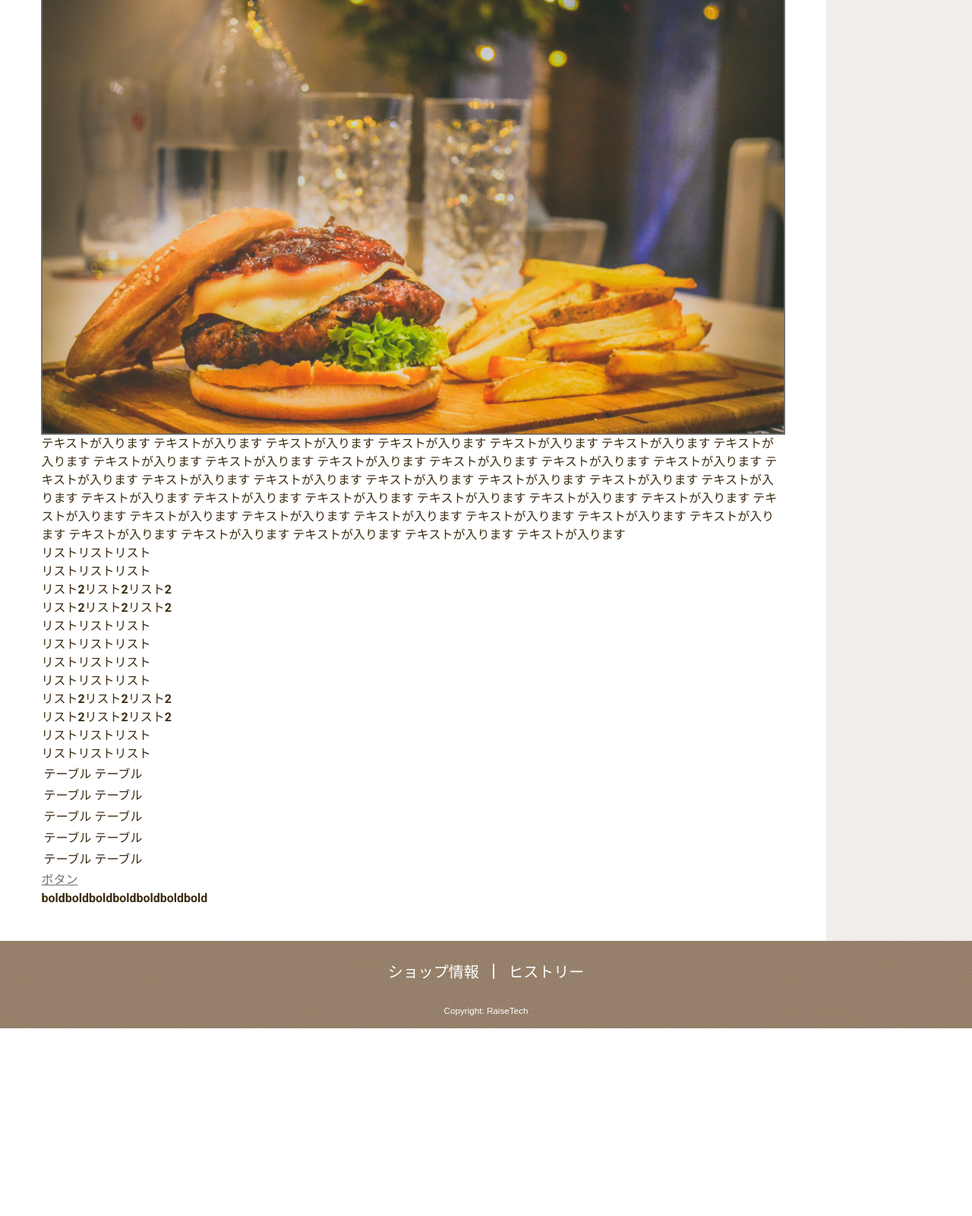
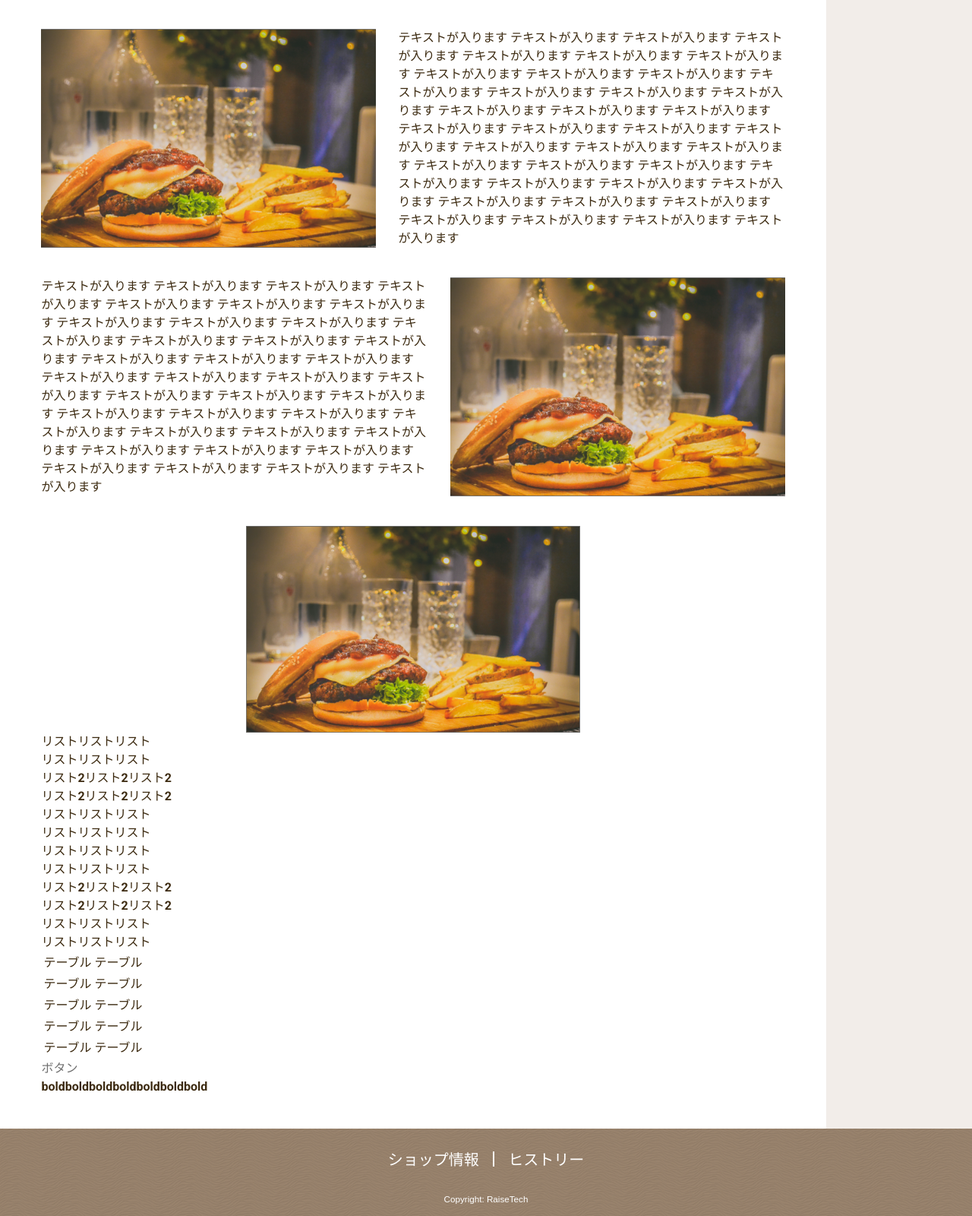
Before and after one commit to saki00105/saishuu-wp, a PHP site: page /single.html in a window 1280 px wide. Shown: the part 2247-3847 px from the top of the page at 76% size. Before the commit the page ends 3600 px from the top, so only its background shows below. Run offline with PHP 8.4, Linux system fonts and the light colour scheme; some web fonts are replaced.

Commit message:
single-img

```diff
--- a/css/app.css
+++ b/css/app.css
@@ -46,8 +46,13 @@ body, input {
   font-family: "Roboto", "M PLUS 1", sans-serif;
 }
 
-body, input, a {
+body, input {
   color: #707070;
+}
+
+a:not(cite > a) {
+  color: #707070;
+  text-decoration: none;
 }
 
 main {
@@ -1224,6 +1169,133 @@ p > a, li > a {
   }
 }
 
+@media screen and (max-width: 768px) {
+  .c-color_bg--blockquote {
+    margin-top: 5%;
+    padding: 7% 5%;
+  }
+}
+@media screen and (min-width: 769px) and (max-width: 1024px) {
+  .c-color_bg--blockquote {
+    margin-top: 6%;
+    padding: 6%;
+  }
+}
+@media screen and (min-width: 1024px) {
+  .c-color_bg--blockquote {
+    margin-top: 5%;
+    padding: 4%;
+  }
+}
+@media screen and (min-width: 769px) and (max-width: 1024px) {
+  .c-color_bg--blockquote p:last-of-type {
+    margin-top: 5%;
+  }
+}
+@media screen and (min-width: 1024px) {
+  .c-color_bg--blockquote p:last-of-type {
+    margin-top: 4.5%;
+  }
+}
+
+.p-single__full-image {
+  width: 100%;
+  height: 50%;
+  -o-object-fit: cover;
+     object-fit: cover;
+}
+@media screen and (max-width: 768px) {
+  .p-single__full-image {
+    margin-top: 8%;
+  }
+}
+@media screen and (min-width: 769px) and (max-width: 1024px) {
+  .p-single__full-image {
+    margin-top: 7%;
+  }
+}
+@media screen and (min-width: 1024px) {
+  .p-single__full-image {
+    margin-top: 5%;
+  }
+}
+.p-single__content {
+  display: flex;
+  gap: 3%;
+}
+@media screen and (max-width: 768px) {
+  .p-single__content {
+    margin-top: 8%;
+  }
+}
+@media screen and (min-width: 769px) and (max-width: 1024px) {
+  .p-single__content {
+    margin-top: 7%;
+  }
+}
+@media screen and (min-width: 1024px) {
+  .p-single__content {
+    margin-top: 4%;
+  }
+}
+.p-single__content p {
+  width: 55%;
+}
+.p-single__content:nth-child(even) {
+  flex-direction: row-reverse;
+}
+.p-single__half-image {
+  -o-object-fit: cover;
+     object-fit: cover;
+  -o-object-position: bottom;
+     object-position: bottom;
+}
+@media screen and (max-width: 768px) {
+  .p-single__half-image {
+    width: 45%;
+    height: 50%;
+  }
+}
+@media screen and (min-width: 769px) and (max-width: 1024px) {
+  .p-single__half-image {
+    width: 45%;
+    height: 50%;
+  }
+}
+@media screen and (min-width: 1024px) {
+  .p-single__half-image {
+    width: 45%;
+    max-height: 36rem;
+  }
+}
+.p-single__half-image--center {
+  margin: 0 auto;
+  -o-object-fit: cover;
+     object-fit: cover;
+  -o-object-position: bottom;
+     object-position: bottom;
+}
+@media screen and (max-width: 768px) {
+  .p-single__half-image--center {
+    margin-top: 8%;
+    width: 80%;
+  }
+}
+@media screen and (min-width: 769px) and (max-width: 1024px) {
+  .p-single__half-image--center {
+    margin-top: 7%;
+    width: 80%;
+    max-height: 36rem;
+  }
+}
+@media screen and (min-width: 1024px) {
+  .p-single__half-image--center {
+    margin-top: 4%;
+    width: 45%;
+    max-height: 36rem;
+  }
+}
+
 .p-visual--main {
   width: auto;
   position: relative;
--- a/sass/foundation/_base.scss
+++ b/sass/foundation/_base.scss
@@ -10,8 +10,13 @@ body,input{
     font-family: 'Roboto','M PLUS 1', sans-serif;
 }
 
-body, input,a{
+body, input{
     color: var.$sidber-text;
+}
+
+a:not(cite>a){
+    color: var.$sidber-text;
+    text-decoration: none;
 }
 
 main{
@@ -27,11 +32,6 @@ ul,ol,li{
     padding-left: 0px;
 }
 
-p > a , li > a{
-    text-decoration: none;
-}
-
-// img{
-//     object-fit: cover;
-//     z-index: -10;
+// p > a , li > a{
+//     text-decoration: none;
 // }
--- a/sass/foundation/_variable.scss
+++ b/sass/foundation/_variable.scss
@@ -7,3 +7,4 @@ $footer-coler:#9D8670;
 $white:#FFFFFF;
 $black: #000000;
 $archive-color:#3C2B1C;
+$blockquote-color:#f5f5f5;
--- a/sass/object/component/_c-color.scss
+++ b/sass/object/component/_c-color.scss
@@ -26,5 +26,9 @@
     &--black-top{
         background:rgba(0,0,0,0.4);
     }
+    &--blockquote{
+        // background:rgba(0,15,255,0.1);
+        background-color: $blockquote-color;
+    }
 
 }
--- a/sass/object/component/_c-link.scss
+++ b/sass/object/component/_c-link.scss
@@ -5,7 +5,7 @@
         flex-wrap: wrap;
     }
 
-    &--disc{
-        list-style: disc;
-    }
+    // &--disc{
+    //     list-style: disc;
+    // }
 }
--- a/sass/object/project/_p-main.scss
+++ b/sass/object/project/_p-main.scss
@@ -1,48 +1,7 @@
 @use "../../foundation/variable" as var;
 @use "../../foundation/mixin" as m;
 
-.p-main{
-    &__visual{
-        width: auto;
-        position: relative;
 
-        @include m.sp{
-            height: 28rem;
-            @include bg-img(url(../../img/mainvisual-sp@2x.jpg));
-            background-position: center;
-        }
-        @include m.tab{
-            height: 28rem;
-            @include bg-img(url(../../img/mainvisual-pc@2x.jpg));
-            background-position-y: 50%;
-        }
-        @include m.pc{
-            height: 53rem;
-            @include bg-img(url(../../img/mainvisual-pc@2x.jpg));
-            background-position-y: 50%;
-        }
-    }
-    &__visual-title{
-        position: absolute;
-
-        @include m.sp{
-            top: 12.2rem;
-            left: 2.5rem;
-            font-size: 3.6rem;
-        }
-        @include m.tab{
-            top: 12rem;
-            left: 8.6rem;
-            font-size: 3.6rem;
-        }
-        @include m.pc{
-            font-size: clamp(3.6rem, 3.143rem + 0.446vw, 4rem);
-            top:23.4rem ;
-            left:8.6rem ;
-        }
-
-    }
-}
 
 .p-main__title{
     position: relative;
--- a/sass/object/project/_p-single.scss
+++ b/sass/object/project/_p-single.scss
@@ -12,3 +12,102 @@
         margin-top: 4%;
     }
 }
+
+.c-color_bg--blockquote{
+    @include m.sp{
+        margin-top: 5%;
+        padding: 7% 5%;
+    }
+    @include m.tab{
+        margin-top: 6%;
+        padding: 6%;
+    }
+    @include m.pc{
+        margin-top: 5%;
+        padding: 4%;
+    }
+    p:last-of-type{
+        @include m.tab{
+            margin-top: 5%;
+        }
+        @include m.pc{
+            margin-top: 4.5%;
+        }
+    }
+}
+
+.p-single{
+    &__full-image{
+        width: 100%;
+        height: 50%;
+        object-fit: cover;
+        @include m.sp{
+            margin-top: 8%;
+        }
+        @include m.tab{
+            margin-top: 7%;
+        }
+        @include m.pc{
+            margin-top: 5%;
+        }
+    }
+
+    &__content{
+        display: flex;
+        gap: 3%;
+        @include m.sp{
+            margin-top: 8%;
+        }
+        @include m.tab{
+            margin-top: 7%;
+        }
+        @include m.pc{
+            margin-top: 4%;
+        }
+        p{
+            width: 55%;
+        }
+        &:nth-child(even){
+            flex-direction: row-reverse;
+
+        }
+
+    }
+    &__half-image{
+        object-fit: cover;
+        object-position: bottom;
+        @include m.sp{
+            width: 45%;
+            height: 50%;
+        }
+        @include m.tab{
+            width: 45%;
+            height: 50%;
+        }
+        @include m.pc{
+            width: 45%;
+            max-height: 36rem;
+        }
+        &--center{
+            margin: 0 auto;
+            object-fit: cover;
+            object-position: bottom;
+            @include m.sp{
+                margin-top: 8%;
+                width: 80%;
+            }
+            @include m.tab{
+                margin-top: 7%;
+                width: 80%;
+                max-height: 36rem;
+            }
+            @include m.pc{
+                margin-top: 4%;
+                width: 45%;
+                max-height: 36rem;
+            }
+
+        }
+
+    }
+}
--- a/sass/object/utility/_u-margin.scss
+++ b/sass/object/utility/_u-margin.scss
@@ -1,3 +1,12 @@
-.u_m-0{
-    margin: 0 auto;
+@use "../../foundation/variable" as var;
+@use "../../foundation/mixin" as m;
+
+// .u_m-0{
+//     margin: 0 auto;
+// }
+
+.p-single__content + .p-single__content{
+    @include m.tab{
+        margin-top: 15%;
+    }
 }
--- a/single.html
+++ b/single.html
@@ -137,28 +137,27 @@
                     <h5 class="c-text--h5">見出しh5</h5>
                     <h6 class="c-text--h6">見出しh6</h6>
                 </div>
-                <div>
-                    <blockquote cite="/" class="class="c-text--p>
-                        <p>Blockquote 引用タグ引用タグ引用タグ引用タグ引用タグ引用タグ引用タグ引用タグ引用タグ引用タグ引用タグ引用タグ引用タグ引用タグ引用タグ引用タグ引用タグ引用タグ引用タグ引用タグ引用タグ引用タグ引用タグ引用タグ引用タグ引用タグ引用タグ引用タグ引用タグ引用タグ引用タグ引用タグ引用タグ引用タグ引用タグ引用タグ引用タグ引用タグ引用タグ引用タグ引用タグ引用タグ引用タグ引用タグ引用タグ引用タグ引用タグ引用タグ引用タグ引用タグ引用タグ引用タグ引用タグ引用タグ引用タグ引用タグ引用タグ引用タグ引用タグ引用タグ引用タグ引用タグ引用タグ引用タグ引用タグ引用タグ引用タグ引用タグ引用タグ引用タグ引用タグ引用タグ引用タグ引用タグ引用タグ引用タグ引用タグ引用タグ引用タグ引用タグ引用タグ引用タグ引用タグ引用タグ引用タグ引用タグ引用タグ引用タグ引用タグ引用タグ引用タグ引用タグ引用タグ引用タグ引用タグ引用タグ引用タグ引用タグ</p>
-                        出典元：<cite><a href="/" class="c-link--disc">○○○○○○○○○○○○</a></cite>
-                    </blockquote>
 
-                </div>
-                <div>
-                    <img src="/img/cooked-foods-750073.png" alt="チーズバーガーの写真">
-                </div>
+                <blockquote cite="/" class="c-color_bg--blockquote c-text--p">
+                    <p>Blockquote 引用タグ引用タグ引用タグ引用タグ引用タグ引用タグ引用タグ引用タグ引用タグ引用タグ引用タグ引用タグ引用タグ引用タグ引用タグ引用タグ引用タグ引用タグ引用タグ引用タグ引用タグ引用タグ引用タグ引用タグ引用タグ引用タグ引用タグ引用タグ引用タグ引用タグ引用タグ引用タグ引用タグ引用タグ引用タグ引用タグ引用タグ引用タグ引用タグ引用タグ引用タグ引用タグ引用タグ引用タグ引用タグ引用タグ引用タグ引用タグ引用タグ引用タグ引用タグ引用タグ引用タグ引用タグ引用タグ引用タグ引用タグ引用タグ引用タグ引用タグ引用タグ引用タグ引用タグ引用タグ引用タグ引用タグ引用タグ引用タグ引用タグ引用タグ引用タグ引用タグ引用タグ引用タグ引用タグ引用タグ引用タグ引用タグ引用タグ引用タグ引用タグ引用タグ引用タグ引用タグ引用タグ引用タグ引用タグ引用タグ引用タグ引用タグ引用タグ引用タグ引用タグ引用タグ引用タグ引用タグ引用タグ引用タグ</p>
+                    <p>出典元：<cite><a href="/" class="">○○○○○○○○○○○○</a></cite></p>
+                </blockquote>
 
                 <div>
-                    <img src="/img/cooked-foods-small.png" alt="チーズバーガーの写真">
+                    <img src="/img/cooked-foods-750073.png" class="p-single__full-image" alt="チーズバーガーの写真">
                     <div>
-                        <p class="c-text--p"> テキストが入ります テキストが入ります テキストが入ります テキストが入ります テキストが入ります テキストが入ります テキストが入ります テキストが入ります テキストが入ります テキストが入ります テキストが入ります テキストが入ります テキストが入ります テキストが入ります テキストが入ります テキストが入ります テキストが入ります テキストが入ります テキストが入ります テキストが入ります テキストが入ります テキストが入ります テキストが入ります テキストが入ります テキストが入ります テキストが入ります テキストが入ります テキストが入ります テキストが入ります テキストが入ります テキストが入ります テキストが入ります テキストが入ります テキストが入ります テキストが入ります テキストが入ります テキストが入ります テキストが入ります</p>
+                        <div class="p-single__content">
+                            <img src="/img/cooked-foods-small.png" class="p-single__half-image" alt="チーズバーガーの写真">
+                            <p class="c-text--p"> テキストが入ります テキストが入ります テキストが入ります テキストが入ります テキストが入ります テキストが入ります テキストが入ります テキストが入ります テキストが入ります テキストが入ります テキストが入ります テキストが入ります テキストが入ります テキストが入ります テキストが入ります テキストが入ります テキストが入ります テキストが入ります テキストが入ります テキストが入ります テキストが入ります テキストが入ります テキストが入ります テキストが入ります テキストが入ります テキストが入ります テキストが入ります テキストが入ります テキストが入ります テキストが入ります テキストが入ります テキストが入ります テキストが入ります テキストが入ります テキストが入ります テキストが入ります テキストが入ります テキストが入ります</p>
+                        </div>
+                        <div class="p-single__content">
+                            <img src="/img/cooked-foods-small.png" class="p-single__half-image" alt="チーズバーガーの写真">
+                            <p class="c-text--p"> テキストが入ります テキストが入ります テキストが入ります テキストが入ります テキストが入ります テキストが入ります テキストが入ります テキストが入ります テキストが入ります テキストが入ります テキストが入ります テキストが入ります テキストが入ります テキストが入ります テキストが入ります テキストが入ります テキストが入ります テキストが入ります テキストが入ります テキストが入ります テキストが入ります テキストが入ります テキストが入ります テキストが入ります テキストが入ります テキストが入ります テキストが入ります テキストが入ります テキストが入ります テキストが入ります テキストが入ります テキストが入ります テキストが入ります テキストが入ります テキストが入ります テキストが入ります テキストが入ります テキストが入ります</p>
+                        </div>
                     </div>
-                </div>
-                <div>
-                    <img src="/img/cooked-foods-small.png" alt="チーズバーガーの写真">
-                    <div>
-                        <p class="c-text--p"> テキストが入ります テキストが入ります テキストが入ります テキストが入ります テキストが入ります テキストが入ります テキストが入ります テキストが入ります テキストが入ります テキストが入ります テキストが入ります テキストが入ります テキストが入ります テキストが入ります テキストが入ります テキストが入ります テキストが入ります テキストが入ります テキストが入ります テキストが入ります テキストが入ります テキストが入ります テキストが入ります テキストが入ります テキストが入ります テキストが入ります テキストが入ります テキストが入ります テキストが入ります テキストが入ります テキストが入ります テキストが入ります テキストが入ります テキストが入ります テキストが入ります テキストが入ります テキストが入ります テキストが入ります</p>
-                    </div>
+
+                    <img src="/img/cooked-foods-small.png" class="p-single__half-image--center" alt="チーズバーガーの写真">
+
                 </div>
 
                 <div class="c-text--p">
```
Also changed, not shown: other parts of css/app.css (+7 -65 lines), 1 other file.
